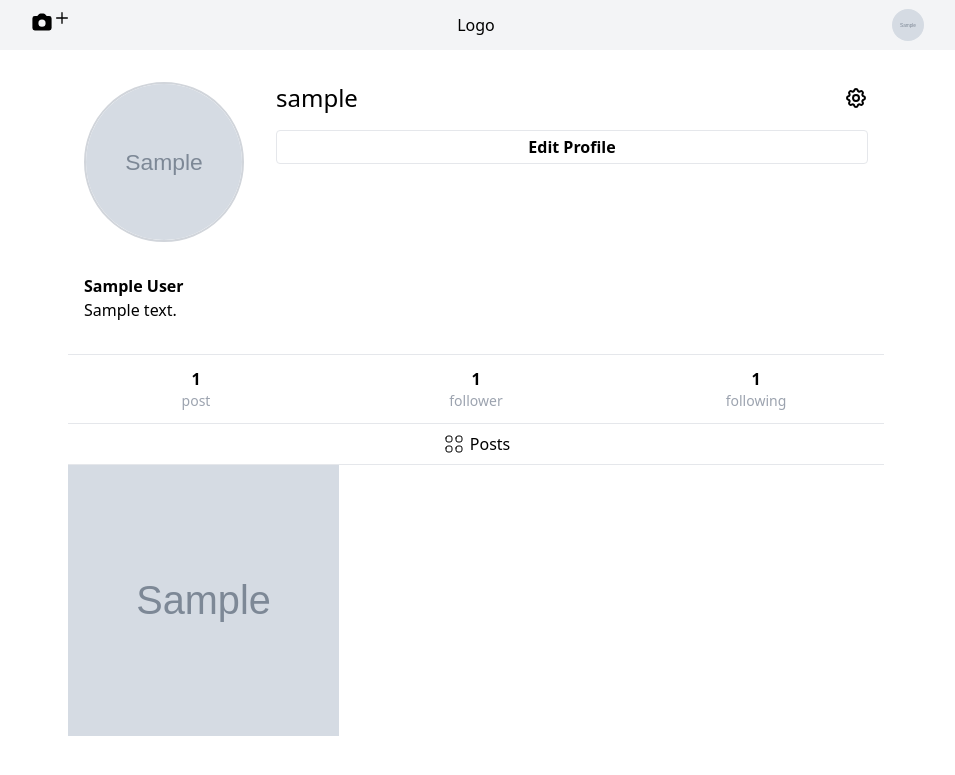
After one commit to skazi019/Egamio, a Django app: page /profile/1/ in a window 1280 px wide. The commit adds this page. Shown: the top 775 px of the page, without its empty margins (164-1119 px from the left). Run offline with Django 3.2, Linux system fonts and the light colour scheme; a user stored in the database is signed in; tables that the repository leaves empty hold one stand-in row (values such as "Sample post"); grey boxes marked "Sample" are stand-in pictures; some libraries are stand-ins or nearby versions.

Commit message:
feed complete, working on profile page and the add post modal

```diff
--- a/templates/feed.html
+++ b/templates/feed.html
@@ -39,7 +39,8 @@
 
             <!-- comment button -->
             <!-- Open modal to add/view comments -->
-            <button>
+            <button type="submit" hx-post="{% url 'get_comments_modal' post.pk %}" hx-swap="outerHTML"
+                hx-target="#comments-modal-{{post.pk}}">
                 <svg xmlns="http://www.w3.org/2000/svg" class="h-6 w-6" fill="none" viewBox="0 0 24 24"
                     stroke="currentColor" stroke-width="2">
                     <path stroke-linecap="round" stroke-linejoin="round"
--- a/templates/modals/add_post.html
+++ b/templates/modals/add_post.html
@@ -1,22 +1,29 @@
-<div id="post-modal"
+<div id="post-modal" x-show="openAddPost"
     class="bg-black bg-opacity-50 fixed inset-0 flex flex-col justify-center items-center transition-all duration-500 z-10">
-    <div class="max-w-sm max-h-sm w-3/4 mx-4 rounded-md bg-white transition-all duration-500 z-50">
+    <div class="max-w-sm max-h-sm w-3/4 mx-4 rounded-md bg-white transition-all duration-500 z-50"
+        @click.away="openAddPost = false">
         <div class="flex flex-row items-center gap-2 px-4 py-2 bg-gray-400 border border-gray-400 rounded-t-md ">
             <div>
                 <svg xmlns="http://www.w3.org/2000/svg" class="h-4 w-4 cursor-pointer" fill="none" viewBox="0 0 24 24"
-                    stroke="currentColor" stroke-width="2" hx-post="{% url 'remove_post_modal' %}"
-                    hx-target="#post-modal" hx-swap="outerHTML">
+                    stroke="currentColor" stroke-width="2" @click="openAddPost = false">
                     <path stroke-linecap="round" stroke-linejoin="round" d="M10 19l-7-7m0 0l7-7m-7 7h18" />
                 </svg>
             </div>
             <div class="font-semibold justify-self-start">
-                ADD POST
+                Add Post
             </div>
         </div>
         <div class="flex flex-col justify-center items-center py-4 px-4">
-            {{post_form}}
-            <button type="submit" class="py-1 px-4 text-white bg-blue-500 rounded-md hover:bg-blue-400"
-                hx-post="{% url 'add_post' %}" hx-swap="outerHTML" hx-target="#post-modal">Post!</button>
+            <form id="add_post_form" enctype='multipart/form-data'>
+                {{post_form}}
+                {{ formset.management_form }}
+                {{ formset.errors }}
+                {{ formset.non_field_errors }}
+                {{ formset.non_form_errors }}
+                <button type="submit" class="py-1 px-4 text-white bg-blue-500 rounded-md hover:bg-blue-400"
+                    hx-post="{% url 'add_post' %}" hx-swap="outerHTML" hx-target="#post-modal"
+                    hx-include="#add_post_form">Post!</button>
+            </form>
         </div>
     </div>
 </div>
--- /dev/null
+++ b/templates/modals/modal_profile_followers.html
@@ -0,0 +1,44 @@
+<div id="profile-followers-metric" class="flex flex-col items-center font-semibold"
+    x-data="{ followersModalOpen: false }" hx-swap-oob="true">
+    <button @click="followersModalOpen = !followersModalOpen" @keydown.escape="followersModalOpen = false"
+        class="flex flex-col items-center font-semibold">
+        {{followers|length}}<span
+            class="text-gray-400 text-sm font-normal">follower{{followers|length|pluralize}}</span>
+    </button>
+    <div id="post-modal" x-show="followersModalOpen"
+        class="bg-black bg-opacity-50 fixed inset-0 flex flex-col justify-center items-center transition-all duration-500 z-10">
+        <div class="max-w-sm max-h-sm w-3/4 mx-4 rounded-md bg-white transition-all duration-500 z-50"
+            @click.away="followersModalOpen = false">
+            <div class="flex flex-row items-center gap-2 px-4 py-2 bg-gray-400 border border-gray-400 rounded-t-md ">
+                <div>
+                    <svg xmlns="http://www.w3.org/2000/svg" class="h-4 w-4 cursor-pointer" fill="none"
+                        viewBox="0 0 24 24" stroke="currentColor" stroke-width="2" @click="followersModalOpen = false">
+                        <path stroke-linecap="round" stroke-linejoin="round" d="M10 19l-7-7m0 0l7-7m-7 7h18" />
+                    </svg>
+                </div>
+                <div class="font-semibold justify-self-start">
+                    Followers
+                </div>
+            </div>
+            <div class="flex flex-col justify-center ">
+                {% if followers|length > 0 %}
+                {% for follower in followers %}
+                <div class="flex flex-row justify-between items-center px-4 divide-y-2">
+                    <div class=" h-14 flex flex-row items-center gap-2 ">
+                        <img src="{{ follower.follower_id.profile_pic.url }}"
+                            class="w-10 rounded-full border-2 border-violet-500 p-0.5" alt="">
+                        <p>{{ follower.follower_id.user.username }}</p>
+                    </div>
+                    <button id="follower-modal-following-btn"
+                        class="border rounded text-base font-semibold py-1 px-2">Following</button>
+                </div>
+                {% endfor %}
+                {% else %}
+                <div class="flex flex-row justify-center items-center p-4 divide-y">
+                    <p class="text-gray-300 font-normal">You do not have any followers</p>
+                </div>
+                {% endif %}
+            </div>
+        </div>
+    </div>
+</div>
--- /dev/null
+++ b/templates/modals/modal_profile_following.html
@@ -0,0 +1,42 @@
+<div class="flex flex-col items-center font-semibold" hx-swap-oob="true" x-data="{ followersModalOpen: false }">
+    <button @click="followersModalOpen = !followersModalOpen" @keydown.escape="followersModalOpen = false"
+        class="flex flex-col items-center font-semibold">
+        {{following|length}}<span class="text-gray-400 text-sm font-normal">following</span>
+    </button>
+    <div id="post-modal" x-show="followersModalOpen"
+        class="bg-black bg-opacity-50 fixed inset-0 flex flex-col justify-center items-center transition-all duration-500 z-10">
+        <div class="max-w-sm max-h-sm w-3/4 mx-4 rounded-md bg-white transition-all duration-500 z-50"
+            @click.away="followersModalOpen = false">
+            <div class="flex flex-row items-center gap-2 px-4 py-2 bg-gray-400 border border-gray-400 rounded-t-md ">
+                <div>
+                    <svg xmlns="http://www.w3.org/2000/svg" class="h-4 w-4 cursor-pointer" fill="none"
+                        viewBox="0 0 24 24" stroke="currentColor" stroke-width="2" @click="followersModalOpen = false">
+                        <path stroke-linecap="round" stroke-linejoin="round" d="M10 19l-7-7m0 0l7-7m-7 7h18" />
+                    </svg>
+                </div>
+                <div class="font-semibold justify-self-start">
+                    Following
+                </div>
+            </div>
+            <div class="flex flex-col justify-center ">
+                {% if following|length > 0 %}
+                {% for follower in following %}
+                <div class="flex flex-row justify-between items-center px-4 divide-y">
+                    <div class=" h-14 flex flex-row items-center gap-2 ">
+                        <img src="{{ follower.follower_id.profile_pic.url }}"
+                            class="w-10 rounded-full border-2 border-violet-500 p-0.5" alt="">
+                        <p>{{ follower.follower_id.user.username }}</p>
+                    </div>
+                    <button id="follower-modal-following-btn"
+                        class="border rounded text-base font-semibold py-1 px-2">Following</button>
+                </div>
+                {% endfor %}
+                {% else %}
+                <div class="flex flex-row justify-center items-center p-4 divide-y">
+                    <p class="text-gray-300 font-normal">You're not following anyone yet</p>
+                </div>
+                {% endif %}
+            </div>
+        </div>
+    </div>
+</div>
--- a/templates/navbar.html
+++ b/templates/navbar.html
@@ -4,8 +4,8 @@
     <div class="max-w-5xl mx-auto px-8 py-2 md:px-16 grid grid-cols-3 items-center justify-items">
 
         <!-- Post a Photo -->
-        <div class="justify-self-start p-0.5 hover:bg-gray-200 hover:rounded-md group">
-            <a hx-get="{% url 'add_post' %}" hx-target="#post-modal" hx-swap="outerHTML" class="cursor-pointer">
+        <div class="justify-self-start p-0.5 hover:bg-gray-200 hover:rounded-md group" x-data="{openAddPost: false}">
+            <button @click="openAddPost = !openAddPost" @keydown.escape="openAddPost = false" class="cursor-pointer">
                 <div class="flex flex-rows">
                     <svg xmlns="http://www.w3.org/2000/svg" class="h-6 w-6 relative" viewBox="0 0 20 20"
                         fill="currentColor">
@@ -22,12 +22,13 @@
                     class="absolute -bottom-8 bg-black text-white p-2 rounded-lg invisible translate-y-5 group-hover:visible duration-150 group-hover:translate-y-1">
                     Post a Photo!
                 </span>
-            </a>
+            </button>
+            {% include 'modals/add_post.html' %}
         </div>
 
         <!-- Primary Menu -->
         <div class="justify-self-center">
-            logo
+            <a href="{% url 'home' %}">Logo</a>
         </div>
 
 
@@ -48,7 +49,8 @@
             <ul x-show="isOpen" @click.away="isOpen = false"
                 class="absolute font-normal bg-white shadow overflow-hidden rounded w-44 border mt-2 top-8 right-0 z-20">
                 <li>
-                    <a href="#" class="flex items-center px-3 py-3 hover:bg-gray-200">
+                    <a href="{% url 'get_profile' request.user.pk %}"
+                        class="flex items-center px-3 py-3 hover:bg-gray-200">
                         <svg xmlns="http://www.w3.org/2000/svg" class="h-4 w-4" fill="none" viewBox="0 0 24 24"
                             stroke="currentColor" stroke-width="2">
                             <path stroke-linecap="round" stroke-linejoin="round"
--- /dev/null
+++ b/templates/partials/profile_buttons_follow.html
@@ -0,0 +1,5 @@
+<div class="grid grid-cols-2 gap-2 mt-4" id="profile-buttons">
+    <button class="border rounded text-base font-semibold  p-1">Message</button>
+    <button class="border rounded text-base font-semibold  p-1" hx-post="{% url 'handle_follow' request.user.pk %}"
+        hx-swap="outerHTML" hx-target="#profile-buttons">Following</button>
+</div>
--- /dev/null
+++ b/templates/profile.html
@@ -0,0 +1,101 @@
+{% extends 'base.html' %}
+
+
+{% block content %}
+
+{% include 'navbar.html' %}
+
+<div class="flex w-full flex-col md:max-w-4xl mx-auto w-full mt-4 md:px-10">
+
+    <!-- Header section -->
+    <div class="flex flex-row gap-4 m-4 ">
+        <div class="shrink text-center ">
+            <a href="#" class="w-fit">
+                <img src="{{ user_profile.profile_pic.url }}" alt="profile pic"
+                    class="h-20 w-20 md:h-40 md:w-40 rounded-full border-2 border-gray-300">
+            </a>
+        </div>
+        <div class="flex flex-col grow text-2xl font-normal ml-4">
+            <div class="flex flex-row justify-between">
+                <p>{{user_profile.user.username}}</p>
+                {% if request.user == user_profile.user %}
+                <!-- Edit profile button for current user -->
+                <a href="#" class="mt-1">
+                    <svg xmlns="http://www.w3.org/2000/svg" class="h-6 w-6" fill="none" viewBox="0 0 24 24"
+                        stroke="currentColor" stroke-width="2">
+                        <path stroke-linecap="round" stroke-linejoin="round"
+                            d="M10.325 4.317c.426-1.756 2.924-1.756 3.35 0a1.724 1.724 0 002.573 1.066c1.543-.94 3.31.826 2.37 2.37a1.724 1.724 0 001.065 2.572c1.756.426 1.756 2.924 0 3.35a1.724 1.724 0 00-1.066 2.573c.94 1.543-.826 3.31-2.37 2.37a1.724 1.724 0 00-2.572 1.065c-.426 1.756-2.924 1.756-3.35 0a1.724 1.724 0 00-2.573-1.066c-1.543.94-3.31-.826-2.37-2.37a1.724 1.724 0 00-1.065-2.572c-1.756-.426-1.756-2.924 0-3.35a1.724 1.724 0 001.066-2.573c-.94-1.543.826-3.31 2.37-2.37.996.608 2.296.07 2.572-1.065z" />
+                        <path stroke-linecap="round" stroke-linejoin="round" d="M15 12a3 3 0 11-6 0 3 3 0 016 0z" />
+                    </svg>
+                </a>
+                {% endif %}
+            </div>
+            {% if request.user == user_profile.user %}
+            <div class="grid mt-4" id="profile-buttons">
+                <button class="border rounded text-base font-semibold p-1">Edit Profile</button>
+            </div>
+            {% else %}
+            {% if request.user.pk in follower_ids %}
+            <div class="grid grid-cols-2 gap-2 mt-4" id="profile-buttons">
+                <button class="border rounded text-base font-semibold  p-1">Message</button>
+                <button class="border rounded text-base font-semibold  p-1"
+                    hx-post="{% url 'handle_follow' user_profile.pk %}" hx-swap="outerHTML"
+                    hx-target="#profile-buttons">Following</button>
+            </div>
+            {% else %}
+            <div class="grid mt-4" id="profile-buttons" hx-post="{% url 'handle_follow' user_profile.pk %}"
+                hx-swap="outerHTML" hx-target="#profile-buttons">
+                <button class="rounded text-base font-semibold bg-blue-400 text-white p-1">Follow</button>
+            </div>
+            {% endif %}
+        </div>
+        {% endif %}
+    </div>
+</div>
+
+<!-- Bio section -->
+<div class="flex flex-col m-4 ">
+    <p class="font-semibold">{{user_profile.user.first_name}} {{user_profile.user.last_name}}</p>
+    <p>{{user_profile.bio}}</p>
+</div>
+
+<!-- Metric section -->
+<div class="mt-4 border-y">
+    <div class="grid grid-cols-3 gap-14 px-4 py-3 justify-between items-center">
+
+        <!-- Posts -->
+        <div class="flex flex-col items-center font-semibold">
+            {{all_posts|length}} <span
+                class="text-gray-400 text-sm font-normal">post{{all_posts|length|pluralize}}</span>
+        </div>
+
+        <!-- Followers Modal -->
+        {% include 'modals/modal_profile_followers.html' %}
+
+        <!-- Following Modal -->
+        {% include 'modals/modal_profile_following.html' %}
+    </div>
+</div>
+
+<!-- type of post section -->
+<div class="flex flex-row justify-center items-center border-b py-2">
+    <div class="flex flex-row gap-1">
+        <svg xmlns="http://www.w3.org/2000/svg" class="h-6 w-6" fill="none" viewBox="0 0 24 24" stroke="currentColor"
+            stroke-width="1">
+            <path stroke-linecap="round" stroke-linejoin="round"
+                d="M4 6a2 2 0 012-2h2a2 2 0 012 2v2a2 2 0 01-2 2H6a2 2 0 01-2-2V6zM14 6a2 2 0 012-2h2a2 2 0 012 2v2a2 2 0 01-2 2h-2a2 2 0 01-2-2V6zM4 16a2 2 0 012-2h2a2 2 0 012 2v2a2 2 0 01-2 2H6a2 2 0 01-2-2v-2zM14 16a2 2 0 012-2h2a2 2 0 012 2v2a2 2 0 01-2 2h-2a2 2 0 01-2-2v-2z" />
+        </svg>
+        Posts
+    </div>
+</div>
+
+<!-- All posts -->
+<div class="grid grid-cols-3 gap-0.5">
+    {% for post in all_posts %}
+    <div class="aspect-square">
+        <img src="{{post.post_image.url}}" class="aspect-square object-cover object-center" alt="">
+    </div>
+    {% endfor %}
+</div>
+</div>
+{% endblock content %}
--- a/v1/models.py
+++ b/v1/models.py
@@ -29,14 +29,15 @@ class Followers(models.Model):
     class Meta:
         verbose_name = "Follower"
         verbose_name_plural = "Followers"
+        unique_together = ["user_id", "follower_id"]
 
     user_id = models.ForeignKey(
-        Profile, on_delete=models.CASCADE, related_name="%(class)s_user_id"
+        Profile, on_delete=models.CASCADE, related_name="profile_user"
     )
     follower_id = models.ForeignKey(
         Profile,
         on_delete=models.CASCADE,
-        related_name="%(class)s_follower_id",
+        related_name="followers",
         blank=False,
         null=True,
     )
--- a/v1/urls.py
+++ b/v1/urls.py
@@ -9,12 +9,12 @@ from .views import (
     remove_comments_modal,
     add_comment_to_post,
     add_post,
-    remove_post_modal,
+    get_profile,
+    handle_follow,
 )
 
 urlpatterns = [
     path("add_post/", add_post, name="add_post"),
-    path("remove_post_modal/", remove_post_modal, name="remove_post_modal"),
     path("handle_like/<int:pk>/", handle_like, name="handle_like"),
     path(
         "get_users_liked_list/<int:pk>/",
@@ -41,5 +41,11 @@ urlpatterns = [
         get_comments_modal,
         name="get_comments_modal",
     ),
+    path("profile/<int:pk>/", get_profile, name="get_profile"),
+    path(
+        "handle_follow/<int:pk>/",
+        handle_follow,
+        name="handle_follow",
+    ),
     path("", index, name="home"),
 ]
--- a/v1/views.py
+++ b/v1/views.py
@@ -19,6 +19,8 @@ def index(request):
     )
     comments = Comments.objects.all()
     user_profile = Profile.objects.get(user=request.user)
+    post_form = PostForm()
+
     return render(
         request=request,
         template_name="home.html",
@@ -26,37 +28,87 @@ def index(request):
             "all_posts": all_posts,
             "comments": comments,
             "user_profile": user_profile,
+            "post_form": post_form,
         },
     )
 
 
 @login_required
-def add_post(request):
-    if request.method == "POST":
-        form = PostForm(request.POST or None, request.FILES or None)
-        if form.is_valid():
-            form.save()
-
-        return render(
-            request=request, template_name="modals/post_added.html", context={}
-        )
-
-    form = PostForm()
+def get_profile(request, pk):
+    user_profile = Profile.objects.get(user_id=pk)
+    all_posts = Posts.objects.filter(author=user_profile).order_by("-post_date")
+    followers = Followers.objects.filter(user_id=user_profile)
+    following = Followers.objects.filter(follower_id=user_profile)
+    follower_ids = [follower.follower_id.user.id for follower in followers]
 
     return render(
         request=request,
-        template_name="modals/add_post.html",
+        template_name="profile.html",
         context={
-            "post_form": form,
+            "all_posts": all_posts,
+            "user_profile": user_profile,
+            "followers": followers,
+            "following": following,
+            "follower_ids": follower_ids,
         },
     )
 
 
 @login_required
-def remove_post_modal(request):
-    return render(
-        request=request, template_name="partials/remove_post_modal.html", context={}
-    )
+def handle_follow(request, pk):
+    user_profile = Profile.objects.get(id=pk)
+    current_user = Profile.objects.get(user_id=request.user.pk)
+    followers = Followers.objects.filter(user_id=user_profile)
+    follower_ids = [follower.follower_id.user.id for follower in followers]
+
+    if current_user.user.id in follower_ids:
+        # Update the div to show follow buton
+        current_user_follower = Followers.objects.get(
+            user_id=user_profile, follower_id=current_user
+        )
+        current_user_follower.delete()
+        return render(
+            request=request,
+            template_name="partials/profile_buttons_unfollow.html",
+            context={
+                "user_profile": user_profile,
+                "followers": followers,
+            },
+        )
+    else:
+        # Update the div to show message and following button
+        new_follower = Followers.objects.create(
+            user_id=user_profile, follower_id=current_user
+        )
+        new_follower.save()
+        return render(
+            request=request,
+            template_name="partials/profile_buttons_follow.html",
+            context={
+                "user_profile": user_profile,
+                "followers": followers,
+            },
+        )
+    pass
+
+
+@login_required
+def add_post(request):
+    user_profile = Profile.objects.get(user=request.user)
+    if request.method == "POST":
+        form = PostForm(request.POST, request.FILES)
+        print(f"Form data is: {form}")
+        if form.is_valid():
+            post = form.save(commit=False)
+            post.author = user_profile
+            print(f"Data is post: {post}")
+            post.save()
+        else:
+            print("Form is not valid!")
+
+        return render(
+            request=request, template_name="modals/post_added.html", context={}
+        )
 
 
 @login_required
```
Also changed, not shown: templates/modals/post_added.html (+7 -7 lines), templates/partials/profile_buttons_unfollow.html (added, +8 -0 lines), v1/migrations/0020_alter_followers_follower_id_alter_followers_user_id_and_more.py (added), v1/migrations/0021_alter_followers_follower_id_alter_followers_user_id.py (added), v1/migrations/0022_alter_followers_unique_together.py (added).
